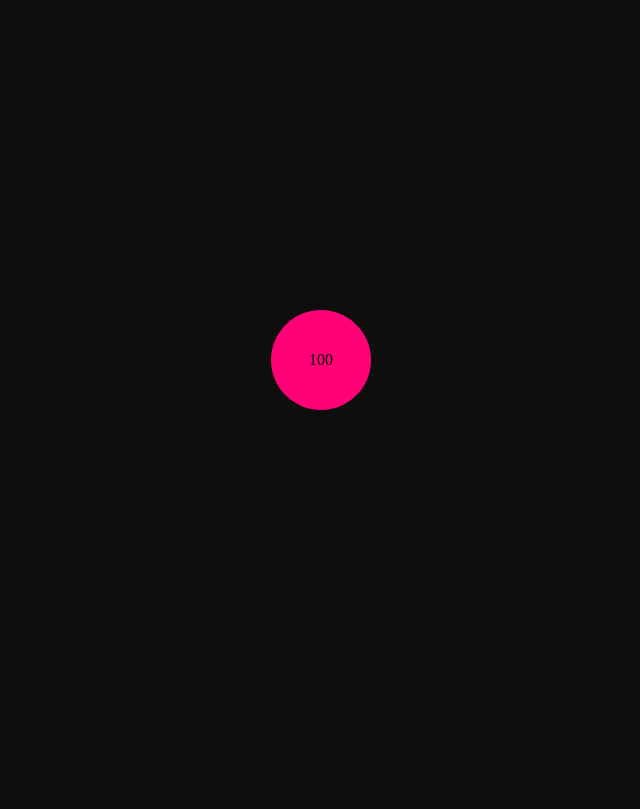
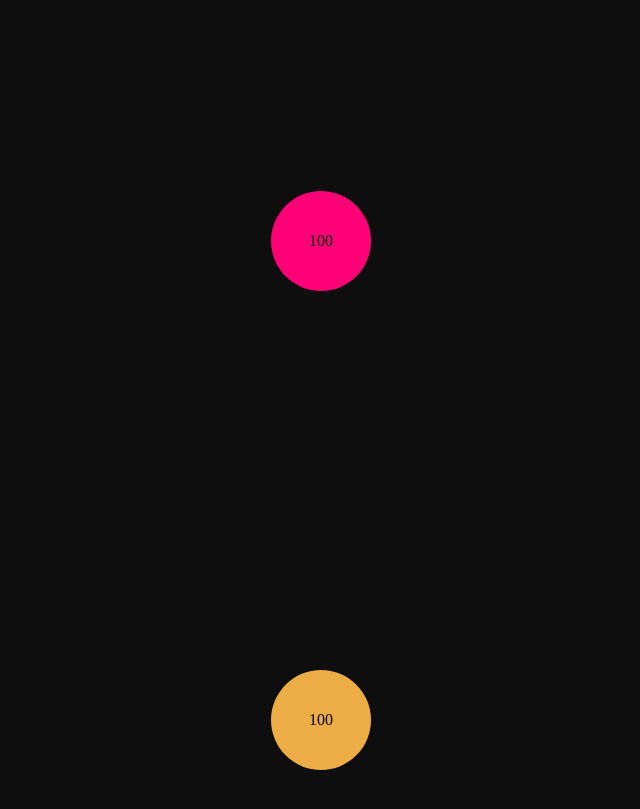
Before and after one commit to aviya-ha/Day18-The-Ball-Game, a plain HTML site: page index.html in a window 1280 px wide. Shown: the part 89-898 px from the top of the page, without its empty margins (319-959 px from the left). Before the commit the page ends 819 px from the top, so only its background shows below. Drawn offline with Linux system fonts and the light colour scheme.

Commit message:
Add ball 2

```diff
--- a/css/main.css
+++ b/css/main.css
@@ -12,7 +12,7 @@ body{
     align-items: center;
     display: grid;
     grid-template-columns: 0.5fr ;
-    grid-template-rows: 1fr 9fr ;
+    grid-template-rows: 1fr 6fr 6fr ;
 
 }
 
@@ -34,3 +34,16 @@ h1{
     background-color: rgb(255, 0, 119);
     transition: all 1s;
 }
+
+.ball2{
+    align-self: center;
+    justify-self: center;
+    display: flex;
+    justify-content: center;
+    align-items: center;
+    height: 100px;
+    width: 100px;
+    border-radius: 50%;
+    background-color: rgb(237, 173, 70);
+    transition: all 1s;
+}
--- a/index.html
+++ b/index.html
@@ -9,6 +9,7 @@
 <body>
     <h1>The Ball Game</h1>
     <div class="ball" onclick="onBallClick()"><span class="ball-size">100</span></div>
+    <div class="ball2" ><span class="ball-size2">100</span></div>
 
 
 
```
